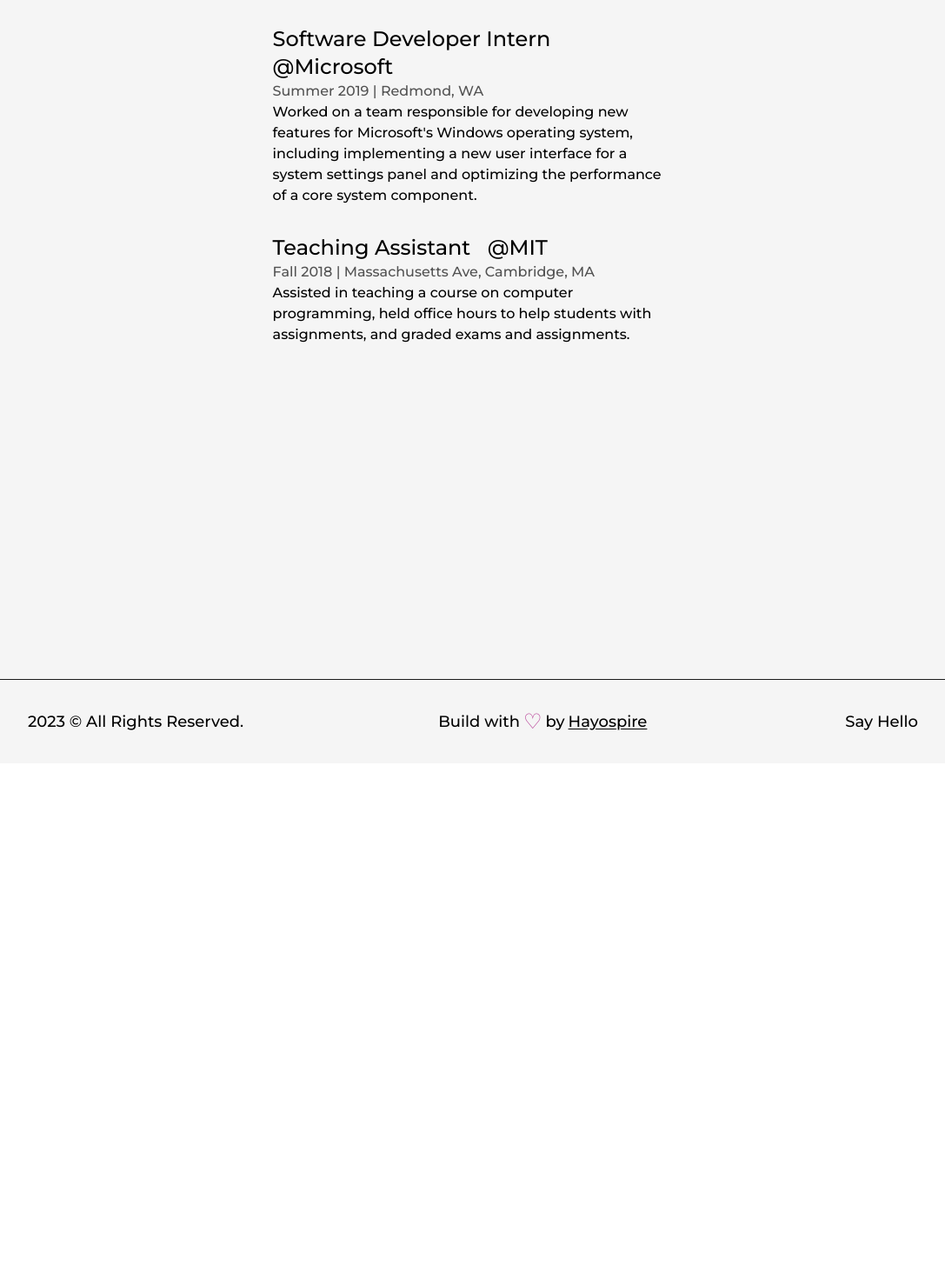
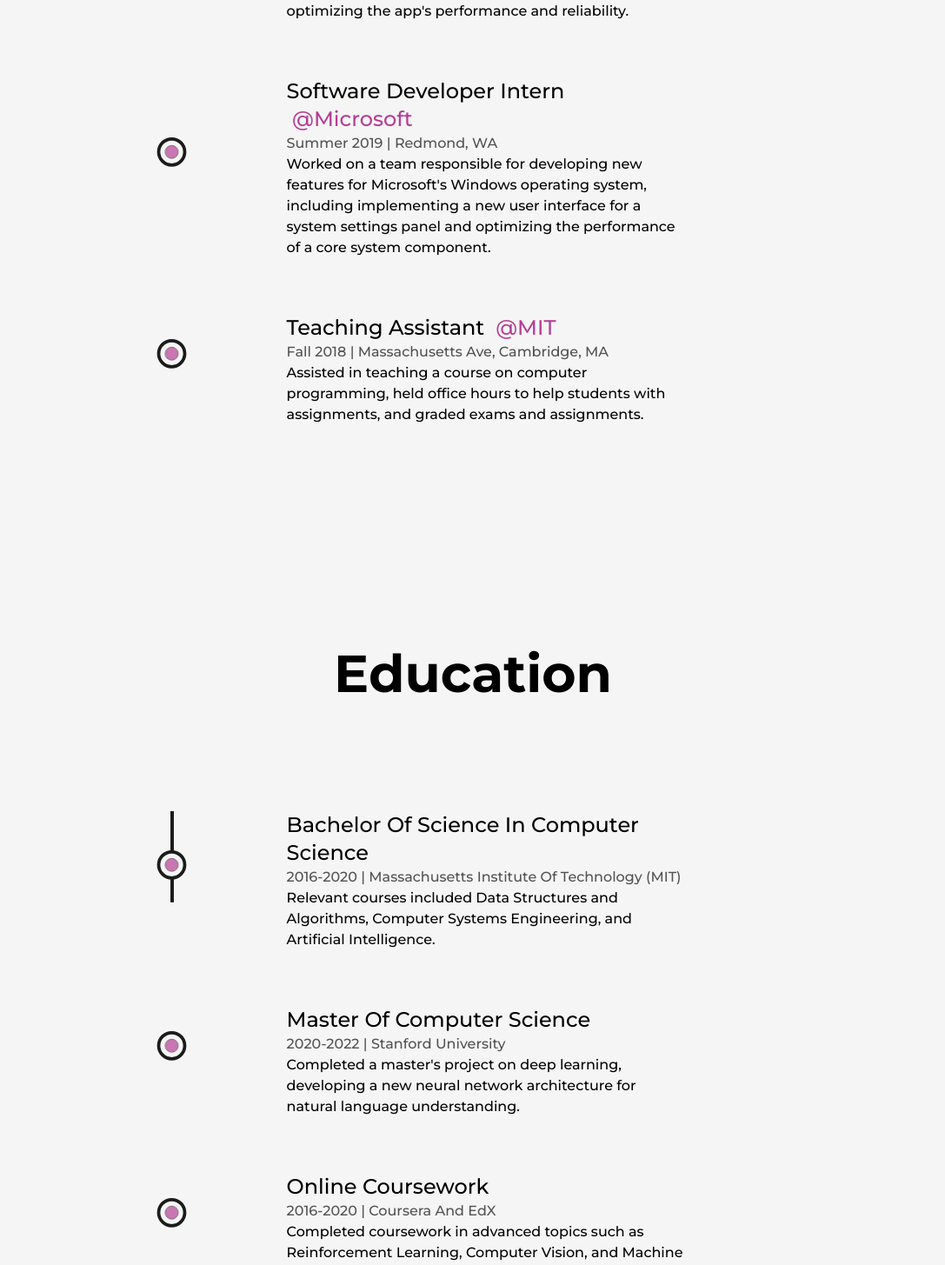
Before and after one commit to MilkiasTonji/mock-portfolio, a Next.js app: page /about in a window 1280 px wide. Shown: the part 3087-4542 px from the top of the page at 87% size, without its empty margins (96-1183 px from the left). Before the commit the page ends 3965 px from the top, so only its background shows below. Built offline with nearby package versions, Linux system fonts and the light colour scheme.

Commit message:
added education part and minimal other parts modifications

```diff
--- /dev/null
+++ b/src/components/Education.js
@@ -0,0 +1,87 @@
+import React, { useRef } from 'react'
+
+import {motion, useScroll } from 'framer-motion'
+import LiIcon from './LiIcon'
+
+
+// define my experiences
+
+const myEducations = [
+    {
+        type: "Bachelor Of Science In Computer Science",
+        time: "2016-2020",
+        place: "Massachusetts Institute Of Technology (MIT)",
+        info: "Relevant courses included Data Structures and Algorithms, Computer Systems Engineering, and Artificial \
+        Intelligence."
+    },
+
+    {
+        type: "Master Of Computer Science",
+        time: "2020-2022",
+        place: "Stanford University",
+        info: "Completed a master's project on deep learning, developing a new neural network architecture for natural \
+        language understanding."
+    },
+    {
+        type: "Online Coursework",
+        time: "2016-2020",
+        place: "Coursera And EdX",
+        info: "Completed coursework in advanced topics such as Reinforcement Learning, Computer Vision, and Machine \
+        Learning Engineering."
+    }
+]
+
+
+const Details = ({type, time, place, info}) => {
+    const ref = useRef(null)
+
+    return <li ref={ref} className='my-8 first:mt-0 last:mb-0 w-[60%] mx-auto flex flex-col items-center justify-center'>
+        <LiIcon reference={ref} />
+        <motion.div
+            initial={{y:50}}
+            whileInView={{y:0}}
+            transition={{duration:0.5, type:"spring"}}
+        >
+            <h3 className='capitalize font-medium text-2xl'>{type}</h3>
+            <span className='capitalize font-medium text-dark/75'>{time} | {place}</span>
+            <p className='font-medium w-full'>{info}</p>
+        </motion.div>
+    </li>
+}
+
+
+const Education = () => {
+    const ref = useRef(null)
+    const { scrollYProgress } = useScroll(
+        {
+            target: ref,
+            offset:["start end","center start"]
+        }
+    )
+
+  return (
+    <div className='my-64'>
+        <h2 className='font-bold text-6xl mb-32 w-full text-center'>Education</h2>
+        <div className='w-[75%] mx-auto relative'>
+            <motion.div
+            style={{scaleY: scrollYProgress}}
+            ref={ref} className='absolute left-9 top-0 w-[4px] h-full bg-dark origin-top' />
+            <ul className='w-full flex flex-col items-start justify-between ml-4'>
+                {
+                    myEducations.map((edu, index)=> (
+                        <Details
+                            type={edu.type}
+                            time={edu.time}
+                            place={edu.place}
+                            info={edu.info}
+                            key={index}
+                        />
+                    ))
+                }
+            </ul>
+        </div>
+    </div>
+  )
+}
+
+export default Education
--- a/src/components/Experience.js
+++ b/src/components/Experience.js
@@ -1,6 +1,7 @@
-import React from 'react'
+import React, { useRef } from 'react'
 
-
+import {motion, useScroll } from 'framer-motion'
+import LiIcon from './LiIcon'
 
 
 // define my experiences
@@ -58,22 +59,44 @@
 
 
 const Details = ({position, company, companyLink, time, address, work}) => {
-    return <li className='my-8 first:mt-0 last:mb-0 w-[60%] mx-auto flex flex-col items-center justify-center'>
-        <div>
-            <h3 className='capitalize font-medium text-2xl'>{position} &nbsp; <a href={companyLink}>@{company}</a></h3>
+    const ref = useRef(null)
+
+    return <li ref={ref} className='my-8 first:mt-0 last:mb-0 w-[60%] mx-auto flex flex-col items-center justify-center'>
+        <LiIcon reference={ref} />
+        <motion.div
+            initial={{y:50}}
+            whileInView={{y:0}}
+            transition={{duration:0.5, type:"spring"}}
+        >
+            <h3 className='capitalize font-medium text-2xl'>{position} &nbsp;
+            <a href={companyLink}
+             target='_blank'
+             className='text-primary capitalize'
+            >@{company}</a></h3>
             <span className='capitalize font-medium text-dark/75'>{time} | {address}</span>
             <p className='font-medium w-full'>{work}</p>
-        </div>
+        </motion.div>
     </li>
 }
 
 
 const Experience = () => {
+    const ref = useRef(null)
+    const { scrollYProgress } = useScroll(
+        {
+            target: ref,
+            offset:["start end","center start"]
+        }
+    )
+
   return (
     <div className='my-64'>
-        <h2 className='font-bold text-8xl mb-32 w-full text-center'>Experience</h2>
+        <h2 className='font-bold text-6xl mb-32 w-full text-center'>Experience</h2>
         <div className='w-[75%] mx-auto relative'>
-            <ul>
+            <motion.div
+            style={{scaleY: scrollYProgress}}
+            ref={ref} className='absolute left-9 top-0 w-[4px] h-full bg-dark origin-top' />
+            <ul className='w-full flex flex-col items-start justify-between ml-4'>
                 {
                     myExperiences.map((exp, index)=> (
                         <Details
--- /dev/null
+++ b/src/components/LiIcon.js
@@ -0,0 +1,29 @@
+import React from 'react'
+
+import { motion, useScroll } from 'framer-motion'
+
+const LiIcon = ({reference}) => {
+
+    const { scrollYProgress } = useScroll(
+        {
+            target: reference,
+            offset:["center end","center center"]
+        }
+    )
+
+  return (
+    <figure className='absolute left-0 stroke-dark'>
+        <svg className='-rotate-90' width={"75"} height={"75"} viewBox='0 0 100 100'>
+            <circle cx={75} cy={50} r={20} className='stroke-primary stroke-1 fill-none' />
+            <motion.circle cx={75} cy={50} r={20} className='stroke-[5px] fill-light'
+             style={{
+                pathLength: scrollYProgress
+             }}
+            />
+            <circle cx={75} cy={50} r={10} className='animate-pulse stroke-1 fill-primary' />
+        </svg>
+    </figure>
+  )
+}
+
+export default LiIcon
--- a/src/pages/about.js
+++ b/src/pages/about.js
@@ -8,6 +8,7 @@
 import { useInView, useMotionValue, useSpring } from 'framer-motion'
 import Skills from '@/components/Skills'
 import Experience from '@/components/Experience'
+import Education from '@/components/Education'
 
 //animate numbers up to the value passed from component
 const AnimatedNumbers = ({value}) => {
@@ -90,6 +91,7 @@
                     </div>
                     <Skills />
                     <Experience />
+                    <Education />
                 </Layout>
             </main>
         </>
```
Also changed, not shown: notes.txt.
